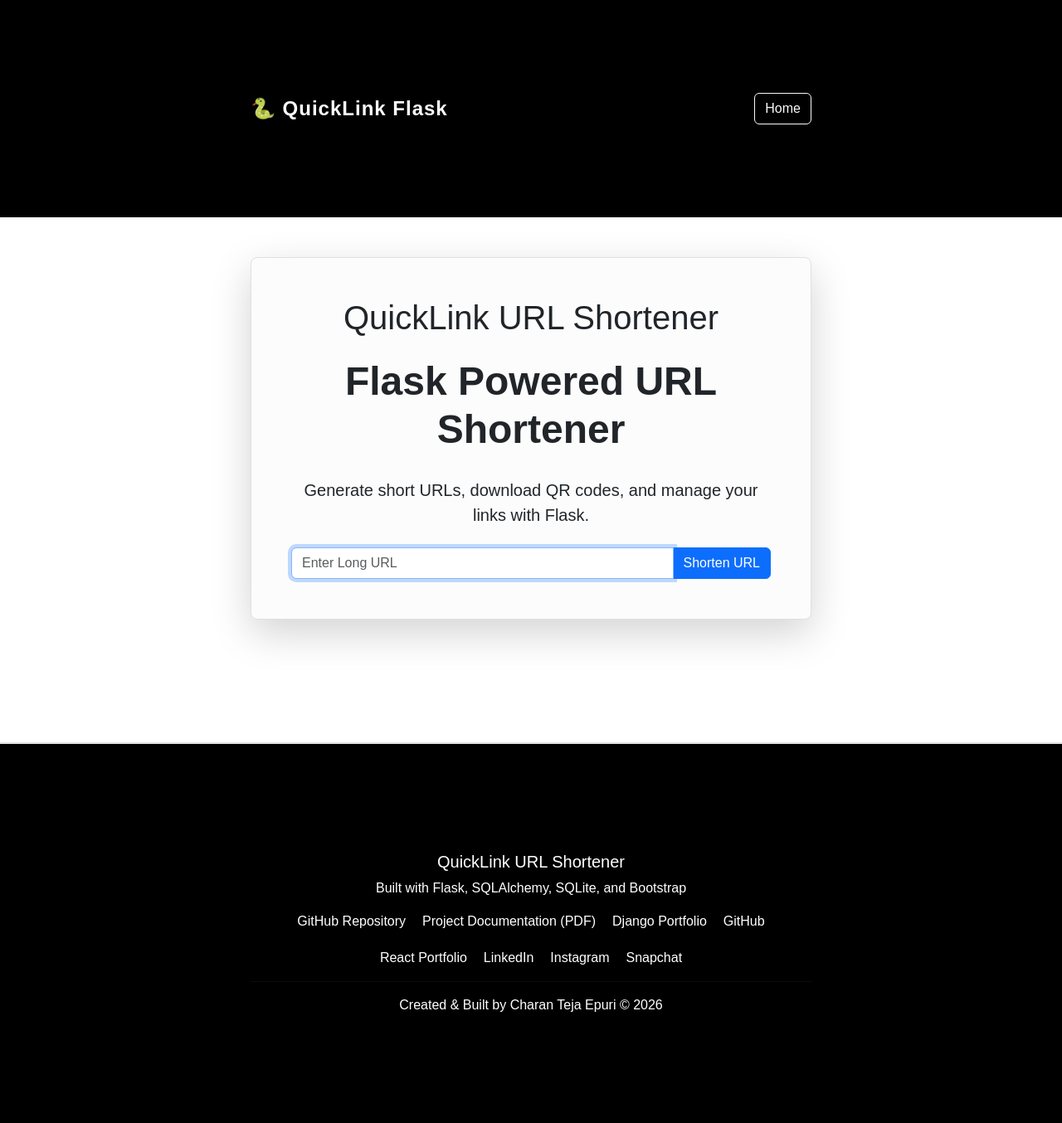
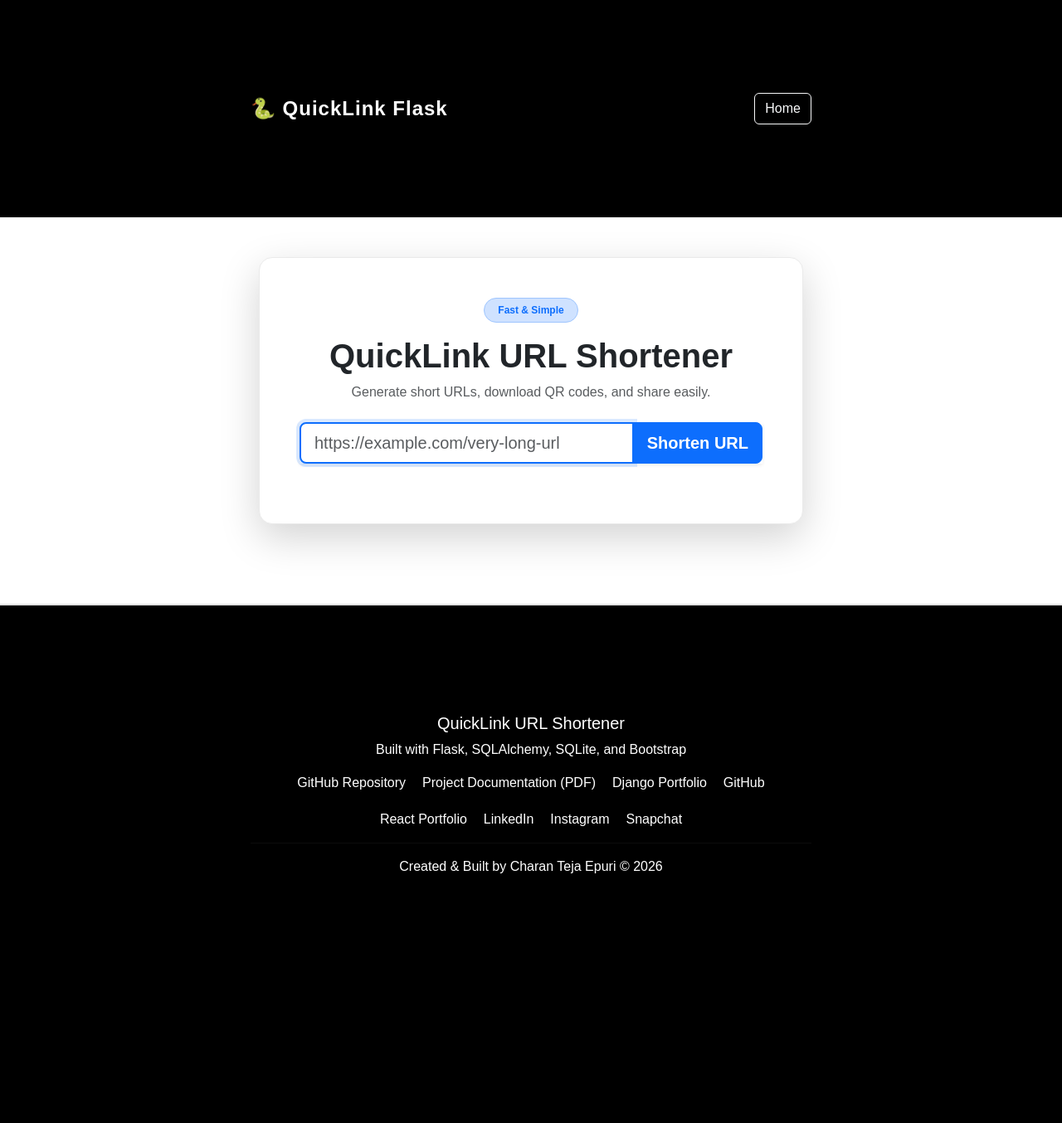
Before and after one commit to charanepuri/quicklink-flask-url-shortener, a Flask app: page / in a window 1280 px wide. Shown: the whole page at 83% size. After the commit the page ends 1053 px from the top, so only its background shows below. Run offline with Flask 3, Linux system fonts and the light colour scheme.

Commit message:
Fix button and input field alignment and configure reverse proxy URL generation

```diff
--- a/app.py
+++ b/app.py
@@ -1,15 +1,19 @@
+import os
 import random
 import string
 
-from flask import Flask, render_template, request , redirect
+from flask import Flask, render_template, request, redirect
+from werkzeug.middleware.proxy_fix import ProxyFix
 
 from config import Config
 from models import db, URL
 
 import qrcode
-import os
 
 app = Flask(__name__)
+
+# Handle reverse proxies (e.g., Render, Heroku) so request.host_url correctly resolves to https
+app.wsgi_app = ProxyFix(app.wsgi_app, x_for=1, x_proto=1, x_host=1, x_prefix=1)
 
 app.config.from_object(Config)
 
@@ -40,6 +44,8 @@ def generate_short_code(length=6):
 def home():
 
     short_url = None
+    qr_path = None
+    short_code = None
 
     if request.method == "POST":
 
@@ -61,7 +67,8 @@ def home():
 
             short_url = request.host_url + short_code
 
-            qr_path = f"qr/{short_code}.png"
+            qr_filename = f"{short_code}.png"
+            qr_path = f"qr/{qr_filename}"
 
             img = qrcode.make(short_url)
 
@@ -71,13 +78,14 @@ def home():
             )
 
             img.save(
-                f"static/qr/{short_code}.png"
+                f"static/qr/{qr_filename}"
             )
 
     return render_template(
         "index.html",
         short_url=short_url,
-        qr_path=qr_path if short_url else None
+        short_code=short_code,
+        qr_path=qr_path
     )
 
 @app.route("/<short_code>")
--- a/static/css/style.css
+++ b/static/css/style.css
@@ -21,19 +21,22 @@ h1{
 }
 
 form{
-    display:flex;
-    gap:10px;
+    display:block;
+    width: 100%;
 }
 
-input{
-    flex:1;
-    padding:12px;
-    font-size:16px;
+.input-group {
+    display: flex;
+    flex-wrap: nowrap;
+    align-items: stretch;
+    width: 100%;
 }
 
-button{
-    padding:12px 20px;
-    cursor:pointer;
+.input-group > .form-control {
+    position: relative;
+    flex: 1 1 auto;
+    width: 1%;
+    min-width: 0;
 }
 
 .result{
@@ -103,19 +106,62 @@ body{
     letter-spacing:1px;
 }
 
-/* Cards */
-
-.card{
-    border:1px solid #e0e0e0;
-    border-radius:8px;
-    background:#fcfcfc;
-    box-shadow:0 2px 4px rgba(0,0,0,0.05);
+/* Custom Card Styling */
+.main-card {
+    border-radius: 16px;
+    border: 1px solid #eaeaea;
+    background: #ffffff;
 }
 
-.card:hover{
-    transform:translateY(-3px);
-    transition:0.3s;
-    box-shadow:0 4px 8px rgba(0,0,0,0.1);
+/* Fix Button Conflicts with Bootstrap */
+.form-input-custom {
+    padding: 12px 16px;
+    font-size: 1rem;
+    border: 2px solid #e2e8f0;
+    border-radius: 8px 0 0 8px !important;
+}
+
+.form-input-custom:focus {
+    border-color: #0d6efd;
+    box-shadow: 0 0 0 0.25rem rgba(13, 110, 253, 0.15);
+}
+
+.btn-shorten {
+    padding: 12px 24px;
+    font-weight: 600;
+    font-size: 1rem;
+    border-radius: 0 8px 8px 0 !important;
+    white-space: nowrap;
+}
+
+/* Result Box */
+.result-card {
+    background-color: #f8fafc;
+    border: 1px solid #e2e8f0;
+    border-radius: 12px;
+}
+
+.result-input {
+    background-color: #ffffff !important;
+    font-weight: 500;
+    color: #1e293b;
+    border: 1px solid #cbd5e1;
+    border-radius: 8px 0 0 8px !important;
+}
+
+.btn-copy {
+    border-radius: 0 8px 8px 0 !important;
+    font-weight: 600;
+    padding: 10px 20px;
+}
+
+.qr-wrapper {
+    background: #ffffff;
+    display: inline-block;
+    padding: 14px;
+    border-radius: 12px;
+    border: 1px solid #e2e8f0;
+    box-shadow: 0 4px 12px rgba(0, 0, 0, 0.05);
 }
 
 /* Footer */
@@ -153,21 +199,26 @@ body{
     height:1px;
 }
 
-/* Flask Themed Buttons */
-
-button,
-.dashboard-btn,
-.back-btn{
-    background:#000000;
-    color:#ffffff;
-    border:1px solid #000000;
-    border-radius:4px;
-    transition:0.2s;
+.btn-primary:not(:disabled):not(.disabled) {
+    background-color: #0d6efd;
+    border-color: #0d6efd;
+    color: #ffffff;
 }
 
-button:hover,
-.dashboard-btn:hover,
-.back-btn:hover{
-    background:#ffffff;
-    color:#000000;
+.btn-primary:hover {
+    background-color: #0b5ed7;
+    border-color: #0a58ca;
+    color: #ffffff;
 }
+
+.btn-success:not(:disabled):not(.disabled) {
+    background-color: #198754;
+    border-color: #198754;
+    color: #ffffff;
+}
+
+.btn-success:hover {
+    background-color: #157347;
+    border-color: #146c43;
+    color: #ffffff;
+}
--- a/templates/index.html
+++ b/templates/index.html
@@ -2,39 +2,38 @@
 
 {% block content %}
 
-<div class="container mt-5">
+<div class="container my-5" style="max-width: 680px;">
 
-    <div class="card shadow-lg">
+    <div class="card shadow-lg main-card">
 
-        <div class="card-body p-5">
-
-            <h1 class="text-center mb-4">
-                QuickLink URL Shortener
-            </h1>
+        <div class="card-body p-4 p-md-5">
 
             <div class="text-center mb-4">
-
-                <h1 class="display-5 fw-bold">
-                    Flask Powered URL Shortener
+                <span class="badge bg-primary-subtle text-primary border border-primary-subtle px-3 py-2 rounded-pill mb-3">
+                    Fast & Simple
+                </span>
+                <h1 class="display-6 fw-bold mb-2">
+                    QuickLink URL Shortener
                 </h1>
-
-                <p class="lead">
-                    Generate short URLs, download QR codes,
-                    and manage your links with Flask.
+                <p class="text-muted">
+                    Generate short URLs, download QR codes, and share easily.
                 </p>
-
             </div>
 
-            <form method="POST">
+            <form method="POST" class="mb-4">
 
-                <div class="input-group">
+                <div class="input-group input-group-lg shadow-sm">
 
-                    <input type="url" class="form-control" name="url" placeholder="Enter Long URL" required autofocus autocomplete="off" autosuggestions="off">
+                    <input type="url"
+                           class="form-control form-input-custom"
+                           name="url"
+                           placeholder="https://example.com/very-long-url"
+                           required
+                           autofocus
+                           autocomplete="off">
 
-                    <button class="btn btn-primary" type="submit">
-
+                    <button class="btn btn-primary btn-shorten" type="submit">
                         Shorten URL
-
                     </button>
 
                 </div>
@@ -43,24 +42,43 @@
 
             {% if short_url %}
 
-                <div class="alert alert-success mt-4">
+                <div class="result-card p-4 mt-4 shadow-sm">
 
-                    <h5>Short URL Generated</h5>
+                    <div class="d-flex align-items-center justify-content-between mb-3">
+                        <h6 class="fw-bold text-success mb-0">
+                            ✓ Your Short URL is Ready
+                        </h6>
+                        <a href="{{ short_url }}" target="_blank" class="small text-decoration-none">
+                            Visit Link ↗
+                        </a>
+                    </div>
 
-                    <div class="input-group mb-3">
+                    <div class="input-group mb-4 shadow-sm">
 
-                        <input type="text" id="shortURL" class="form-control" value="{{ short_url }}" readonly>
+                        <input type="text"
+                               id="shortURL"
+                               class="form-control result-input"
+                               value="{{ short_url }}"
+                               readonly>
 
-                        <button class="btn btn-success" onclick="copyURL()">
-
+                        <button class="btn btn-success btn-copy" type="button" onclick="copyURL()">
                             Copy
-
                         </button>
 
                     </div>
 
                     <div class="text-center">
-                        <img src="{{ url_for('static', filename = qr_path)}}" width="200" alt="QR Code">
+                        <p class="small text-muted mb-2">Scan QR code or click below to download:</p>
+                        <div class="qr-wrapper mb-3">
+                            <img src="{{ url_for('static', filename=qr_path) }}" width="180" height="180" alt="QR Code">
+                        </div>
+                        <div>
+                            <a href="{{ url_for('static', filename=qr_path) }}"
+                               download="{{ short_code }}_qr.png"
+                               class="btn btn-outline-secondary btn-sm">
+                                ⬇ Download QR Code
+                            </a>
+                        </div>
                     </div>
 
                 </div>
```
